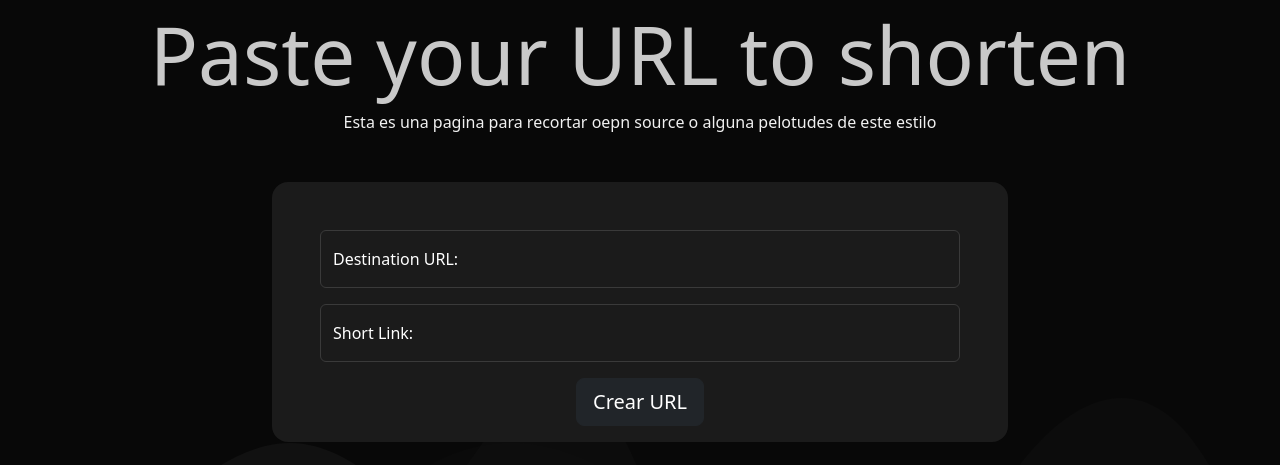
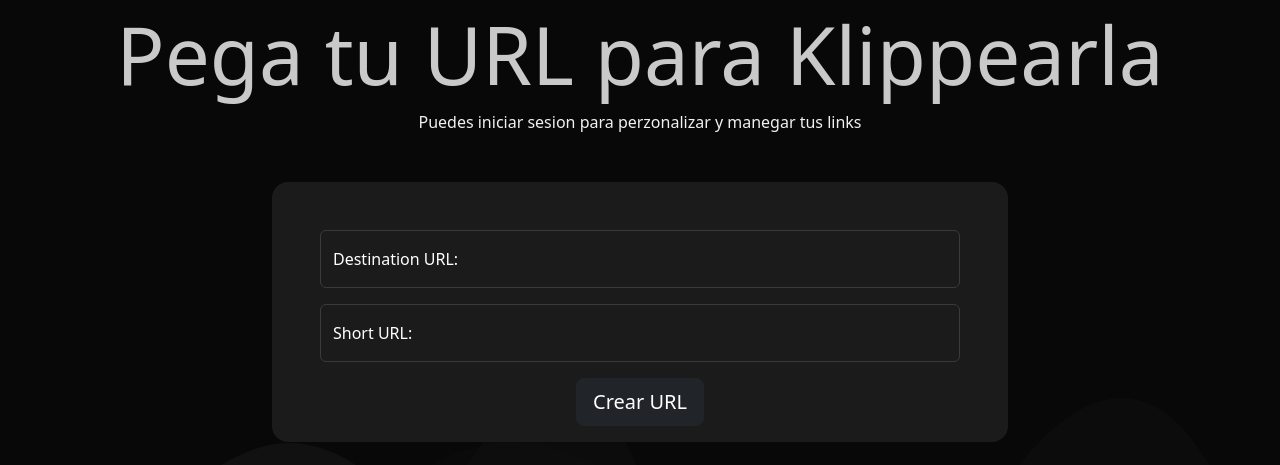
Before and after one commit to IntiVazquez/Knip, a Django app: page / in a window 1280 px wide. Shown: the part 54-519 px from the top of the page. Run offline with Django 5.2, Linux system fonts and the light colour scheme; the visitor is signed in with stand-in values (Sample User, id 1); some libraries are stand-ins or nearby versions.

Commit message:
Modificado alerts y temas de sesion

```diff
--- a/config/dashboard/templates/dashboard/dashboard.html
+++ b/config/dashboard/templates/dashboard/dashboard.html
@@ -63,7 +63,7 @@
                 </div>
 
             {% empty %}
-                <p>No se encontraron URLs.</p>
+            <p class="subtitle">No se encontraron URLs.</p>
             {% endfor %}
 
         </div>
--- a/config/dashboard/templates/dashboard/editURL.html
+++ b/config/dashboard/templates/dashboard/editURL.html
@@ -11,12 +11,12 @@
         <div class="modal-body ">
 
             <div class="mb-3">
-                <label for="{{ form.raw_url.id_for_label }}" class="form-label">Raw Url:</label>
+                <label for="{{ form.raw_url.id_for_label }}" class="form-label">Raw URL:</label>
                 {% render_field form.raw_url class="form-control" placeholder="Ingrese una url" %}
                 <div class="invalid-feedback">{{ form.raw_url.errors|first }}</div>
             </div>
             <div class="mb-3">
-                <label for="{{ form.short_url.id_for_label }}" class="form-label">SHort Url:</label>
+                <label for="{{ form.short_url.id_for_label }}" class="form-label">Short URL:</label>
                 {% render_field form.short_url class="form-control" placeholder=form.short_url.value %}
                 <div class="invalid-feedback">{{ form.short_url.errors|first }}</div>
             </div>
--- a/config/shorter/forms.py
+++ b/config/shorter/forms.py
@@ -22,7 +22,7 @@ class URLForm (forms.ModelForm):
         super(URLForm, self).__init__(*args, **kwargs)
 
         self.fields['raw_url'].label = 'Destination URL'
-        self.fields['short_url'].label = 'Short Link'
+        self.fields['short_url'].label = 'Short URL'
 
         self.fields['raw_url'].required = True
         self.fields['short_url'].required = False
--- a/config/shorter/templates/shorter/home.html
+++ b/config/shorter/templates/shorter/home.html
@@ -3,8 +3,8 @@
 
 {% block content %}
 
-    <h1 class="display-1">Paste your URL to shorten</h1>
-    <p class="subtitle">Esta es una pagina para recortar oepn source o alguna pelotudes de este estilo</p>
+    <h1 class="display-1">Pega tu URL para Klippearla</h1>
+    <p class="subtitle">Puedes iniciar sesion para perzonalizar y manegar tus links</p>
 
     <div class="container mt-5">
         <div class="row gy-4 align-items-center justify-content-center">
@@ -44,9 +44,13 @@
                 {% if messages %}
                     <div class="mb-3 mt-2">
                         {% for message in messages %}
-                            {% if "success" in message.tags %}
-                                <div class="alert alert-primary" role="alert">
+                            {% if "url_success" in message.tags %}
+                                <div class="alert" role="alert" style="color: rgb(145, 145, 145); background-color: #101a2b;">
                                     <strong>Tu URL es </strong> <a href="{{ message }}">{{ message }}</a>
+                                </div>
+                            {% elif "success" in message.tags %}
+                                <div class="alert" role="alert" style="color: rgb(145, 145, 145); background-color: #101a2b;">
+                                    <strong>{{ message }}</strong>
                                 </div>
                             {% elif "error" in message.tags %}
                                 <div class="alert alert-danger" role="alert">
--- a/config/shorter/views.py
+++ b/config/shorter/views.py
@@ -25,7 +25,7 @@ def home(request):
                     URL.objects.create(raw_url=raw_url, short_url=short_url, user=request.user)
                 else:
                     URL.objects.create(raw_url=raw_url, short_url=short_url)
-                messages.success(request, short_url)
+                messages.success(request, short_url, extra_tags="url_success")
 
                 return redirect('shorter:home')
 
@@ -33,7 +33,7 @@ def home(request):
             # Mostrar mensajes de error del formulario
             for field, errors in form.errors.items():
                 for error in errors:
-                    messages.error(request, f"Error en el campo '{field}': {error}")
+                    messages.error(request, f"{error}")
 
     else:
         form = URLForm()
@@ -43,11 +43,16 @@ def home(request):
 
 
 def redirectURL(request, short_url):
+    # Al parecer lo de que shorturl sea favicon.ico es porque no existe un iconito aun si agrego uno podria quitar lo de favicon.ico
     try:
         url_data = URL.objects.get(short_url = short_url)
         url_data.used()
         return redirect(url_data.raw_url)
 
     except URL.DoesNotExist:
+
+        if short_url == '' or short_url == 'favicon.ico':
+            return redirect('shorter:home')
+
         messages.error(request, 'El URL ingresado no existe')
         return redirect('shorter:home')
--- a/config/templates/layout.html
+++ b/config/templates/layout.html
@@ -5,7 +5,7 @@
     <head>
         <meta charset="UTF-8">
         <meta name="viewport" content="width=device-width, initial-scale=1.0">
-        <title>Shorter</title>
+        <title>Klipp</title>
 
         <link href="https://cdn.jsdelivr.net/npm/bootstrap@5.3.3/dist/css/bootstrap.min.css" rel="stylesheet" integrity="sha384-QWTKZyjpPEjISv5WaRU9OFeRpok6YctnYmDr5pNlyT2bRjXh0JMhjY6hW+ALEwIH" crossorigin="anonymous">
         <link rel="stylesheet" href="https://cdn.jsdelivr.net/npm/bootstrap-icons@1.10.5/font/bootstrap-icons.css">
```
Also changed, not shown: config/settings.py (+10 -1 lines), config/templates/account/logout.html (+4 -4 lines).
